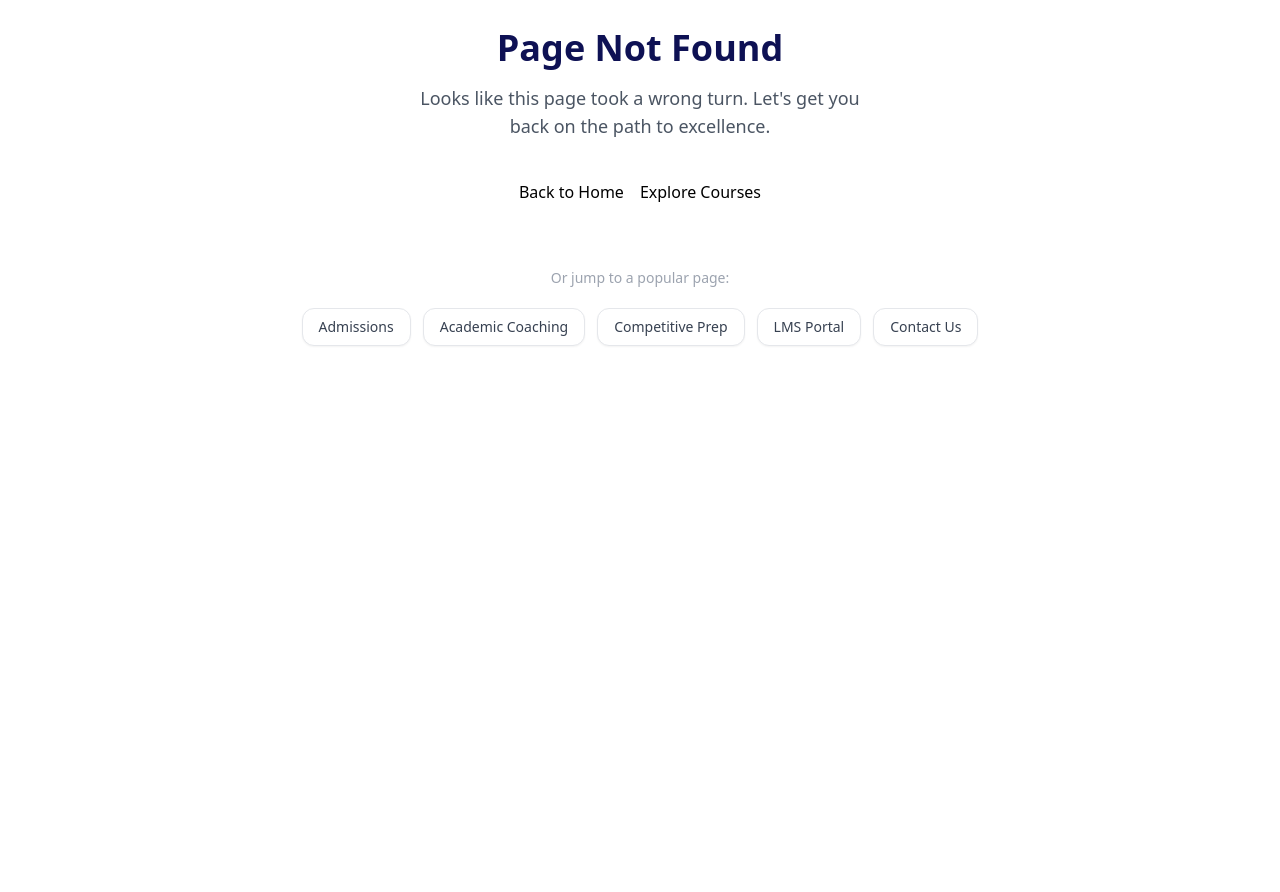
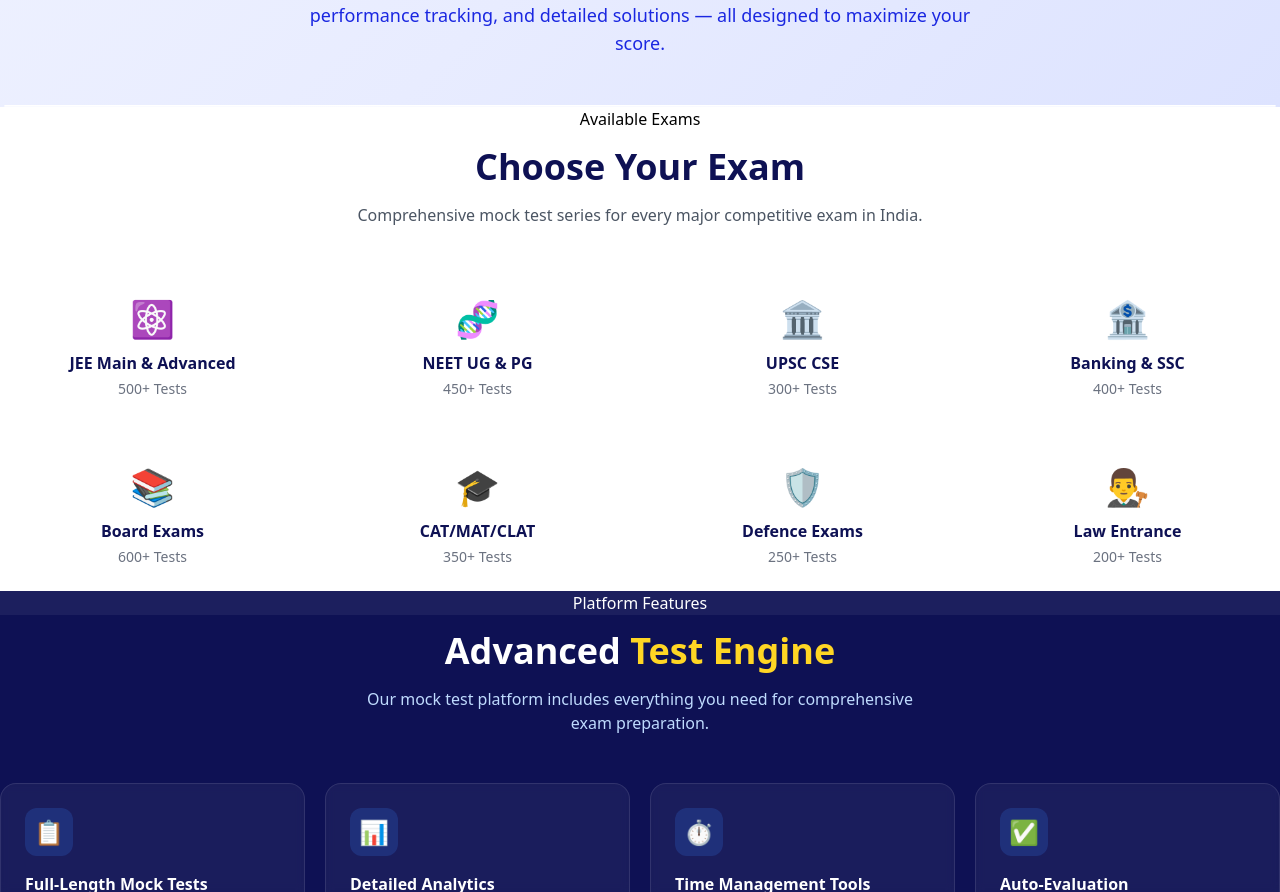
Before and after one commit to TovernaxLegion/Tovernax-Legion, a Next.js app: page /exam in a window 1280 px wide. Before the commit this address had no page. Shown: the part 450-1342 px from the top of the page. Before the commit the page ends 865 px from the top, so only its background shows below. Built offline with nearby package versions, Linux system fonts and the light colour scheme.

Commit message:
Rename /lms page to /exam - Mock Tests & Exam Practice page

```diff
--- /dev/null
+++ b/src/app/exam/page.tsx
@@ -0,0 +1,142 @@
+import { Metadata } from "next";
+import Link from "next/link";
+import { PageHero } from "@/components/ui/PageHero";
+
+export const metadata: Metadata = {
+  title: "Mock Tests & Exam Practice",
+  description: "Tovernax Academy's Mock Test Platform — Full-length exams, sectional tests, detailed analytics, and performance tracking for JEE, NEET, UPSC, and more.",
+};
+
+const EXAM_FEATURES = [
+  { icon: "📋", title: "Full-Length Mock Tests", desc: "Complete mock exams with realistic difficulty, time constraints, and exam-like interface." },
+  { icon: "📊", title: "Detailed Analytics", desc: "Performance breakdown by subject, topic, difficulty level, and comparison with all-India ranking." },
+  { icon: "⏱️", title: "Time Management Tools", desc: "Section-wise timing, speed vs accuracy analysis, and optimization recommendations." },
+  { icon: "✅", title: "Auto-Evaluation", desc: "Instant results with detailed solutions for every question and expert explanations." },
+  { icon: "📈", title: "Progress Tracking", desc: "Track improvement over time with visual graphs and weak-area identification." },
+  { icon: "🏆", title: "All-India Ranking", desc: "Real-time rank prediction and comparison with thousands of mock test takers." },
+  { icon: "🎯", title: "Adaptive Difficulty", desc: "Tests adapt to your performance level for personalized preparation." },
+  { icon: "📱", title: "Mobile-Friendly", desc: "Take exams on any device with seamless experience and offline capability." },
+];
+
+export default function ExamPage() {
+  return (
+    <div>
+      <PageHero
+        label="Mock Tests"
+        title="Master Your"
+        highlight="Exam Strategy"
+        description="Thousands of full-length and sectional mock tests with real-time analytics, performance tracking, and detailed solutions — all designed to maximize your score."
+        emoji="🧪"
+      />
+
+      {/* Test Categories */}
+      <section className="section-padding bg-white">
+        <div className="section-container">
+          <div className="text-center mb-12 reveal">
+            <div className="section-label mb-4">Available Exams</div>
+            <h2 className="font-display text-4xl font-bold text-navy-950">
+              Choose Your <span className="text-gradient">Exam</span>
+            </h2>
+            <p className="text-gray-600 mt-4 max-w-xl mx-auto">
+              Comprehensive mock test series for every major competitive exam in India.
+            </p>
+          </div>
+          <div className="grid sm:grid-cols-2 lg:grid-cols-4 gap-5">
+            {[
+              { icon: "⚛️", title: "JEE Main & Advanced", tests: "500+ Tests" },
+              { icon: "🧬", title: "NEET UG & PG", tests: "450+ Tests" },
+              { icon: "🏛️", title: "UPSC CSE", tests: "300+ Tests" },
+              { icon: "🏦", title: "Banking & SSC", tests: "400+ Tests" },
+              { icon: "📚", title: "Board Exams", tests: "600+ Tests" },
+              { icon: "🎓", title: "CAT/MAT/CLAT", tests: "350+ Tests" },
+              { icon: "🛡️", title: "Defence Exams", tests: "250+ Tests" },
+              { icon: "👨‍⚖️", title: "Law Entrance", tests: "200+ Tests" },
+            ].map((exam, i) => (
+              <div key={exam.title} className="card-premium p-6 reveal text-center" style={{ transitionDelay: `${i * 50}ms` }}>
+                <div className="text-4xl mb-3">{exam.icon}</div>
+                <h3 className="font-semibold text-navy-950 mb-1">{exam.title}</h3>
+                <p className="text-gray-500 text-sm">{exam.tests}</p>
+              </div>
+            ))}
+          </div>
+        </div>
+      </section>
+
+      {/* Features */}
+      <section className="section-padding bg-navy-950">
+        <div className="section-container">
+          <div className="text-center mb-12 reveal">
+            <div className="section-label mb-4" style={{ background: "rgba(255,255,255,0.06)", color: "white", borderColor: "rgba(255,255,255,0.1)" }}>
+              Platform Features
+            </div>
+            <h2 className="font-display text-4xl font-bold text-white">
+              Advanced <span style={{ color: "#ffd624" }}>Test Engine</span>
+            </h2>
+            <p className="text-blue-200 mt-4 max-w-xl mx-auto">
+              Our mock test platform includes everything you need for comprehensive exam preparation.
+            </p>
+          </div>
+          <div className="grid sm:grid-cols-2 lg:grid-cols-4 gap-5">
+            {EXAM_FEATURES.map((f, i) => (
+              <div key={f.title} className="bg-white/5 backdrop-blur-sm border border-white/10 rounded-2xl p-6 reveal hover:bg-white/10 transition-all duration-300" style={{ transitionDelay: `${i * 50}ms` }}>
+                <div className="w-12 h-12 rounded-xl bg-blue-500/20 text-blue-400 flex items-center justify-center text-2xl mb-4">{f.icon}</div>
+                <h3 className="font-semibold text-white mb-2">{f.title}</h3>
+                <p className="text-gray-400 text-sm leading-relaxed">{f.desc}</p>
+              </div>
+            ))}
+          </div>
+        </div>
+      </section>
+
+      {/* How It Works */}
+      <section className="section-padding bg-mesh">
+        <div className="section-container">
+          <div className="text-center mb-12 reveal">
+            <div className="section-label mb-4">Getting Started</div>
+            <h2 className="font-display text-4xl font-bold text-navy-950">
+              How the <span className="text-gradient">Test Engine</span> Works
+            </h2>
+          </div>
+          <div className="grid md:grid-cols-4 gap-6">
+            {[
+              { num: "1", title: "Choose Exam", desc: "Select your target exam and difficulty level" },
+              { num: "2", title: "Take Test", desc: "Solve questions in exam-like environment" },
+              { num: "3", title: "Get Analysis", desc: "Instant detailed performance report" },
+              { num: "4", title: "Improve", desc: "Study weak areas and retake tests" },
+            ].map((step, i) => (
+              <div key={step.num} className="relative reveal">
+                <div className="bg-white rounded-2xl p-6 text-center">
+                  <div className="w-14 h-14 rounded-full mx-auto mb-4 flex items-center justify-center font-display text-2xl font-bold text-white"
+                    style={{ background: "linear-gradient(135deg, #3d57ff, #8b5cf6)" }}>
+                    {step.num}
+                  </div>
+                  <h3 className="font-semibold text-navy-950 mb-2">{step.title}</h3>
+                  <p className="text-gray-600 text-sm">{step.desc}</p>
+                </div>
+                {i < 3 && (
+                  <div className="hidden md:block absolute top-1/2 -right-3 w-6 h-px bg-gradient-to-r from-navy-700 to-transparent" />
+                )}
+              </div>
+            ))}
+          </div>
+        </div>
+      </section>
+
+      {/* CTA */}
+      <section className="section-padding" style={{ background: "linear-gradient(135deg, #0e1154, #1a27e1)" }}>
+        <div className="section-container text-center reveal">
+          <h2 className="font-display text-3xl font-bold text-white mb-4">Start Your Mock Test Practice Today</h2>
+          <p className="text-blue-200 mb-8 max-w-xl mx-auto">
+            Join thousands of students who have improved their scores through consistent mock test practice.
+          </p>
+          <div className="flex flex-col sm:flex-row gap-4 justify-center">
+            <Link href="/admissions" className="btn-gold">Enroll & Get Full Access</Link>
+            <Link href="/contact" className="inline-flex items-center gap-2 px-7 py-3.5 rounded-xl font-semibold text-white border-2 border-white/25 hover:border-white/50 transition-all">
+              Take Free Sample Test
+            </Link>
+          </div>
+        </div>
+      </section>
+    </div>
+  );
+}
```
